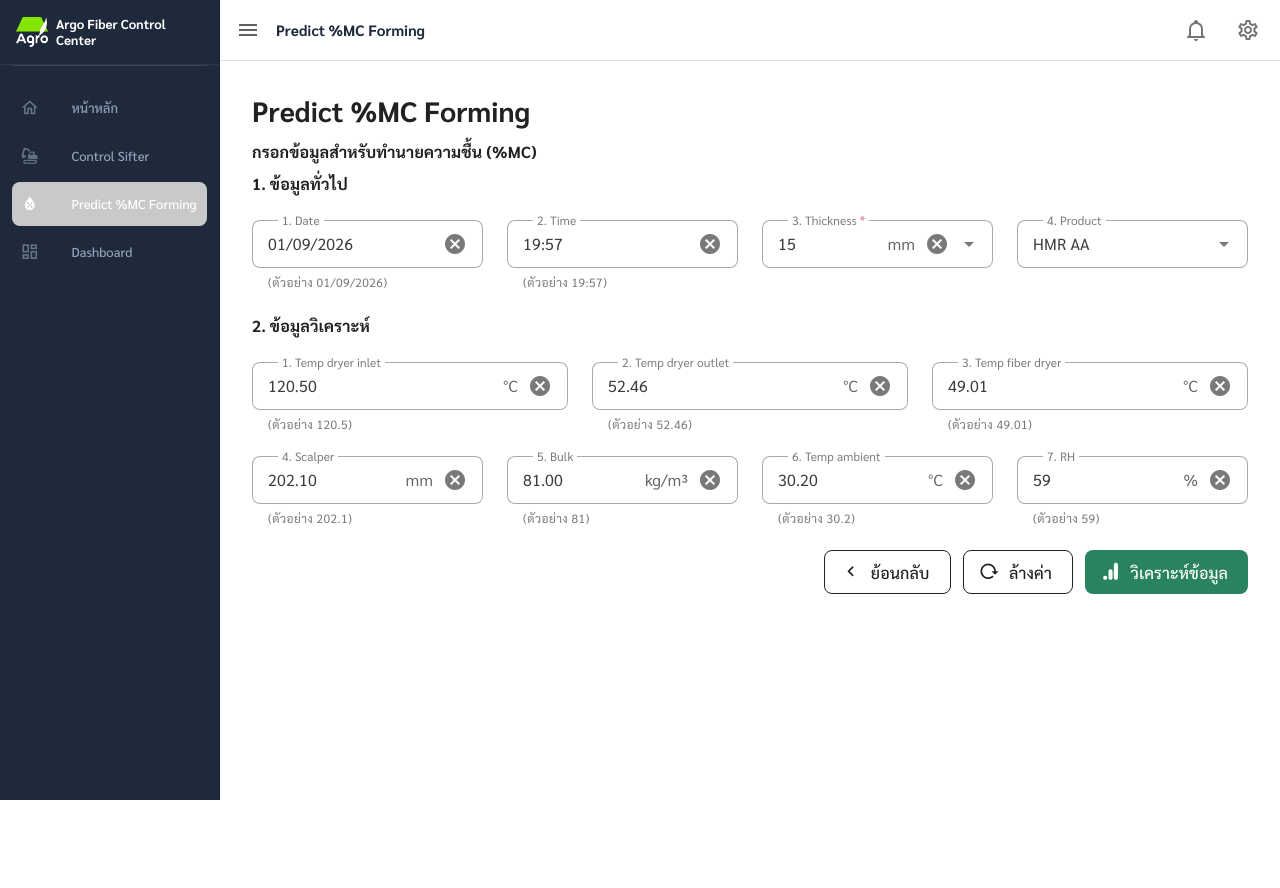
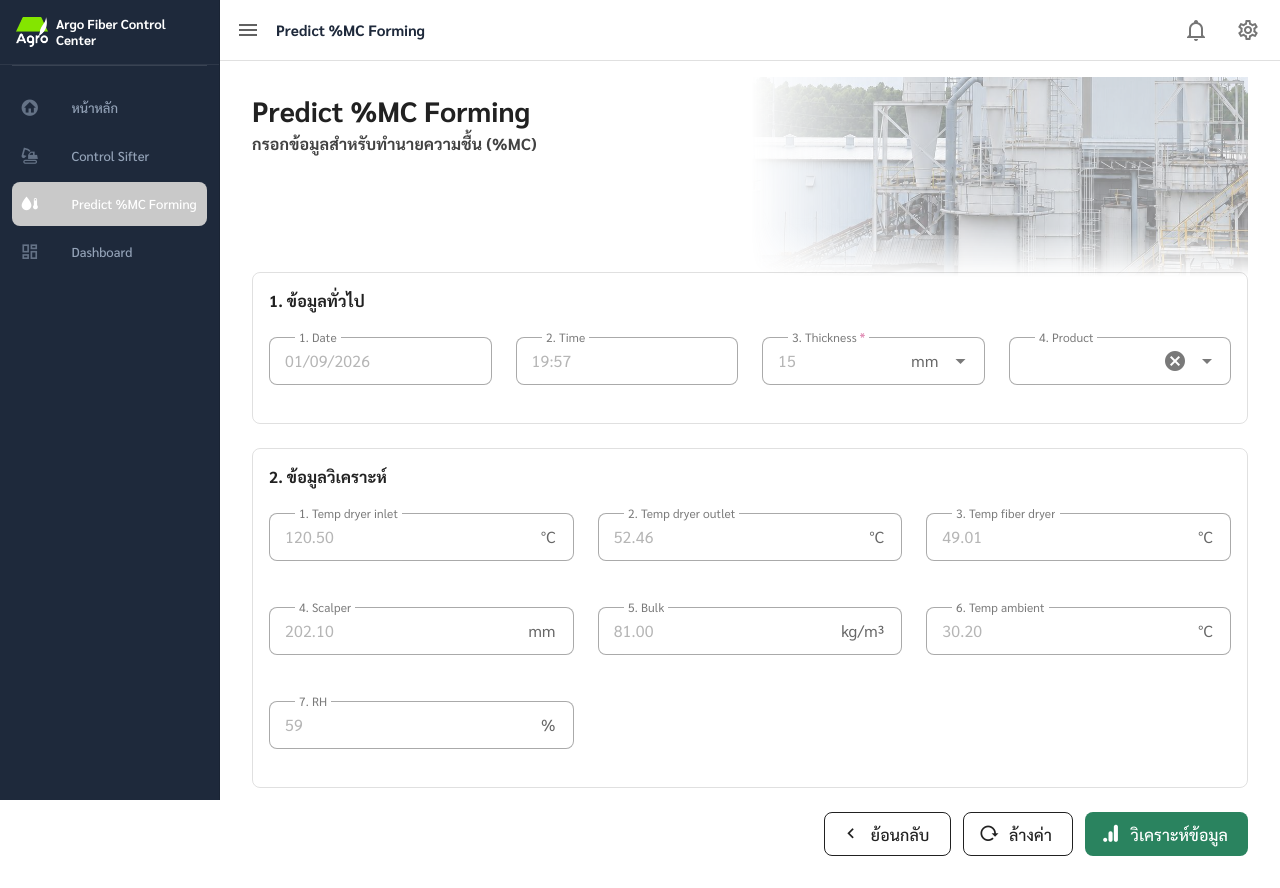
Before and after one commit to SOMDOi555/Project-Bank, a Vue app: page /predict-mc in a window 1280 px wide. Before the commit the page ends 800 px from the top, so only its background shows below. Built offline with nearby package versions, Linux system fonts and the light colour scheme; a small style sheet from the web is missing.

Commit message:
feat: implement sifter control and prediction module UI components with routing

```diff
--- a/src/App.vue
+++ b/src/App.vue
@@ -87,7 +87,7 @@ const router = useRouter();
 const menuItems = [
   {
     title: "หน้าหลัก",
-    icon: "mdi-home-outline",
+    icon: "mdi-home-circle",
     to: "/",
     parent: null,
   },
@@ -99,7 +99,7 @@ const menuItems = [
   },
   {
     title: "Predict %MC Forming",
-    icon: "mdi-water-percent",
+    icon: "mdi-water-thermometer",
     to: "/predict-mc",
     parent: null,
   },
--- a/src/components/PredictMCForm.vue
+++ b/src/components/PredictMCForm.vue
@@ -1,26 +1,39 @@
 <template>
-  <div class="predict-mc-form-view">
-    <!-- Header -->
-    <div class="text-headline-medium font-weight-bold mb-3">
-      Predict %MC Forming
-    </div>
-    <div class="text-title-medium font-weight-bold mb-2">
-      กรอกข้อมูลสำหรับทำนายความชื้น (%MC)
+  <div>
+    <!-- Header Section (สไตล์เดียวกับหน้า index พร้อมภาพโรงงานและ Opacity) -->
+    <div class="welcome-section">
+      <!-- ภาพโรงงานพื้นหลัง พร้อมปรับ Opacity และเฟดขอบเนียนตามแบบหน้า index -->
+      <div class="factory-bg-container">
+        <img src="/factory2.jpg" alt="MDF Factory Plant" class="factory-img" />
+      </div>
+
+      <v-row align="center" justify="space-between" class="welcome-content">
+        <v-col cols="12" md="8" lg="7">
+          <div
+            class="text-headline-medium font-weight-bold text-grey-darken-4 mb-1"
+          >
+            Predict %MC Forming
+          </div>
+          <div
+            class="text-title-medium font-weight-bold text-grey-darken-3 mb-2"
+          >
+            กรอกข้อมูลสำหรับทำนายความชื้น (%MC)
+          </div>
+        </v-col>
+      </v-row>
     </div>
 
     <!-- หมวดที่ 1: ข้อมูลทั่วไป (ไม่มี Badge ตามคำขอ) -->
-    <div class="mb-6">
+    <div class="mb-6 border rounded-lg pa-4">
       <v-row class="mb-1">
         <v-col cols="12">
-          <div class="text-title-medium font-weight-bold">
-            1. ข้อมูลทั่วไป
-          </div>
+          <div class="text-title-medium font-weight-bold">1. ข้อมูลทั่วไป</div>
         </v-col>
       </v-row>
 
       <v-row>
         <!-- 1. Date -->
-        <v-col cols="12" sm="6" md="3">
+        <v-col cols="12" md="3">
           <v-menu
             v-model="dateMenu"
             :close-on-content-click="false"
@@ -36,7 +49,6 @@
                 variant="outlined"
                 density="comfortable"
                 rounded="lg"
-                hint="(ตัวอย่าง 01/09/2026)"
                 persistent-hint
                 clearable
                 v-bind="props"
@@ -51,7 +63,7 @@
         </v-col>
 
         <!-- 2. Time -->
-        <v-col cols="12" sm="6" md="3">
+        <v-col cols="12" md="3">
           <v-text-field
             v-model="formData.time"
             label="2. Time"
@@ -60,14 +72,13 @@
             variant="outlined"
             density="comfortable"
             rounded="lg"
-            hint="(ตัวอย่าง 19:57)"
             persistent-hint
             clearable
           />
         </v-col>
 
         <!-- 3. Thickness (Required *) -->
-        <v-col cols="12" sm="6" md="3">
+        <v-col cols="12" md="3">
           <v-select
             v-model="formData.thickness"
             :items="thicknessOptions"
@@ -81,28 +92,33 @@
             :rules="[(v) => !!v || 'กรุณาเลือก Thickness']"
           >
             <template #label>
-              <span>3. Thickness <span class="text-error font-weight-bold">*</span></span>
+              <span
+                >3. Thickness
+                <span class="text-error font-weight-bold">*</span></span
+              >
             </template>
           </v-select>
         </v-col>
 
-        <!-- 4. Product (Fix) -->
-        <v-col cols="12" sm="6" md="3">
+        <!-- 4. Product -->
+        <v-col cols="12" md="3">
           <v-select
             v-model="formData.product"
             :items="productOptions"
             label="4. Product"
+            placeholder="HMR AA"
+            persistent-placeholder
             variant="outlined"
             density="comfortable"
             rounded="lg"
-            readonly
+            clearable
           />
         </v-col>
       </v-row>
     </div>
 
     <!-- หมวดที่ 2: ข้อมูลวิเคราะห์ (ไม่มี Badge ตามคำขอ) -->
-    <div class="mb-6">
+    <div class="mb-6 border rounded-lg pa-4">
       <v-row class="mb-1">
         <v-col cols="12">
           <div class="text-title-medium font-weight-bold">
@@ -114,7 +130,7 @@
       <!-- Row 1: Temp Dryer Inputs (3 คอลัมน์) -->
       <v-row>
         <!-- 1. Temp dryer inlet -->
-        <v-col cols="12" sm="6" md="4">
+        <v-col cols="12" md="4">
           <v-text-field
             v-model="formData.tempDryerInlet"
             type="number"
@@ -126,14 +142,13 @@
             density="comfortable"
             rounded="lg"
             suffix="°C"
-            hint="(ตัวอย่าง 120.5)"
             persistent-hint
             clearable
           />
         </v-col>
 
         <!-- 2. Temp dryer outlet -->
-        <v-col cols="12" sm="6" md="4">
+        <v-col cols="12" md="4">
           <v-text-field
             v-model="formData.tempDryerOutlet"
             type="number"
@@ -145,14 +160,13 @@
             density="comfortable"
             rounded="lg"
             suffix="°C"
-            hint="(ตัวอย่าง 52.46)"
             persistent-hint
             clearable
           />
         </v-col>
 
         <!-- 3. Temp fiber dryer -->
-        <v-col cols="12" sm="6" md="4">
+        <v-col cols="12" md="4">
           <v-text-field
             v-model="formData.tempFiberDryer"
             type="number"
@@ -164,7 +178,6 @@
             density="comfortable"
             rounded="lg"
             suffix="°C"
-            hint="(ตัวอย่าง 49.01)"
             persistent-hint
             clearable
           />
@@ -174,7 +187,7 @@
       <!-- Row 2: Scalper, Bulk, Ambient, RH (4 คอลัมน์) -->
       <v-row>
         <!-- 4. Scalper -->
-        <v-col cols="12" sm="6" md="3">
+        <v-col cols="12" md="4">
           <v-text-field
             v-model="formData.scalper"
             type="number"
@@ -186,14 +199,13 @@
             density="comfortable"
             rounded="lg"
             suffix="mm"
-            hint="(ตัวอย่าง 202.1)"
             persistent-hint
             clearable
           />
         </v-col>
 
         <!-- 5. Bulk -->
-        <v-col cols="12" sm="6" md="3">
+        <v-col cols="12" md="4">
           <v-text-field
             v-model="formData.bulk"
             type="number"
@@ -205,14 +217,13 @@
             density="comfortable"
             rounded="lg"
             suffix="kg/m³"
-            hint="(ตัวอย่าง 81)"
             persistent-hint
             clearable
           />
         </v-col>
 
         <!-- 6. Temp ambient -->
-        <v-col cols="12" sm="6" md="3">
+        <v-col cols="12" md="4">
           <v-text-field
             v-model="formData.tempAmbient"
             type="number"
@@ -224,14 +235,14 @@
             density="comfortable"
             rounded="lg"
             suffix="°C"
-            hint="(ตัวอย่าง 30.2)"
             persistent-hint
             clearable
           />
         </v-col>
-
+      </v-row>
+      <v-row>
         <!-- 7. RH -->
-        <v-col cols="12" sm="6" md="3">
+        <v-col cols="12" md="4">
           <v-text-field
             v-model="formData.rh"
             type="number"
@@ -243,7 +254,6 @@
             density="comfortable"
             rounded="lg"
             suffix="%"
-            hint="(ตัวอย่าง 59)"
             persistent-hint
             clearable
           />
@@ -251,13 +261,17 @@
       </v-row>
     </div>
 
-    <!-- ปุ่ม Action ด้านล่างขวา (Responsive) -->
+    <!-- ปุ่ม Action: Responsive เต็มจอบนมือถือ / กะทัดรัดชิดขวาบนคอม -->
     <v-row class="mt-4">
-      <v-col cols="12" class="d-flex justify-end flex-wrap ga-3">
+      <v-col
+        cols="12"
+        class="d-flex flex-column flex-sm-row justify-sm-end ga-3"
+      >
         <v-btn
           variant="outlined"
           rounded="lg"
           size="large"
+          class="w-100 w-sm-auto"
           prepend-icon="mdi-chevron-left"
           @click="emit('back')"
         >
@@ -267,6 +281,7 @@
           variant="outlined"
           rounded="lg"
           size="large"
+          class="w-100 w-sm-auto"
           prepend-icon="mdi-reload"
           @click="resetForm"
         >
@@ -276,7 +291,7 @@
           variant="flat"
           rounded="lg"
           size="large"
-          class="bg-primary"
+          class="bg-primary w-100 w-sm-auto"
           prepend-icon="mdi-google-analytics"
           @click="handleSubmit"
         >
@@ -288,10 +303,26 @@
 </template>
 
 <script setup lang="ts">
-import { ref, computed } from "vue";
+import { ref, computed, onMounted, onUnmounted } from "vue";
 import { useSwal } from "@/plugins/sweetalert";
 import { calculateMCFromFormData, formatMC } from "@/utils/predictMC";
 import type { PredictMCFormData } from "@/types/predictMC";
+
+// นาฬิกาแสดงเวลาปัจจุบันสำหรับ Status Bar
+const currentTime = ref("");
+const updateTime = () => {
+  const now = new Date();
+  currentTime.value = now.toLocaleTimeString("th-TH", {
+    hour: "2-digit",
+    minute: "2-digit",
+  });
+};
+
+onMounted(() => {
+  updateTime();
+  const timer = setInterval(updateTime, 1000);
+  onUnmounted(() => clearInterval(timer));
+});
 
 const emit = defineEmits<{
   (e: "back"): void;
@@ -322,19 +353,19 @@ const onDateSelected = (val: unknown) => {
 // ค่าเริ่มต้นของฟอร์ม (ตั้งค่าตัวอย่างตามรูปภาพ)
 const initialFormData: PredictMCFormData = {
   // 1. ข้อมูลทั่วไป
-  date: "01/09/2026",
-  time: "19:57",
-  thickness: 15,
-  product: "HMR AA",
+  date: "",
+  time: "",
+  thickness: null,
+  product: "",
 
   // 2. ข้อมูลวิเคราะห์
-  tempDryerInlet: "120.50",
-  tempDryerOutlet: "52.46",
-  tempFiberDryer: "49.01",
-  scalper: "202.10",
-  bulk: "81.00",
-  tempAmbient: "30.20",
-  rh: "59",
+  tempDryerInlet: "",
+  tempDryerOutlet: "",
+  tempFiberDryer: "",
+  scalper: "",
+  bulk: "",
+  tempAmbient: "",
+  rh: "",
 };
 
 const formData = ref<PredictMCFormData>({ ...initialFormData });
@@ -362,7 +393,7 @@ const resetForm = () => {
     date: "",
     time: "",
     thickness: null,
-    product: "HMR AA",
+    product: "",
     tempDryerInlet: "",
     tempDryerOutlet: "",
     tempFiberDryer: "",
@@ -371,15 +402,140 @@ const resetForm = () => {
     tempAmbient: "",
     rh: "",
   };
-  swal.toast("ล้างค่าเรียบร้อย", "info");
+  swal.toast("ล้างค่าเรียบร้อย", "success");
+};
+
+// ตรวจสอบความถูกต้องและครบถ้วนของข้อมูล
+const validateForm = (): boolean => {
+  if (!formData.value.date) {
+    swal.warning("แจ้งเตือน", "กรุณากรอก Date (วันที่)");
+    return false;
+  }
+  if (!formData.value.time) {
+    swal.warning("แจ้งเตือน", "กรุณากรอก Time (เวลา)");
+    return false;
+  }
+  if (!formData.value.thickness) {
+    swal.warning("แจ้งเตือน", "กรุณาเลือก Thickness");
+    return false;
+  }
+  if (!formData.value.product) {
+    swal.warning("แจ้งเตือน", "กรุณาเลือก Product");
+    return false;
+  }
+  if (!formData.value.tempDryerInlet) {
+    swal.warning("แจ้งเตือน", "กรุณากรอก Temp dryer inlet");
+    return false;
+  }
+  if (!formData.value.tempDryerOutlet) {
+    swal.warning("แจ้งเตือน", "กรุณากรอก Temp dryer outlet");
+    return false;
+  }
+  if (!formData.value.tempFiberDryer) {
+    swal.warning("แจ้งเตือน", "กรุณากรอก Temp fiber dryer");
+    return false;
+  }
+  if (!formData.value.scalper) {
+    swal.warning("แจ้งเตือน", "กรุณากรอก Scalper");
+    return false;
+  }
+  if (!formData.value.bulk) {
+    swal.warning("แจ้งเตือน", "กรุณากรอก Bulk");
+    return false;
+  }
+  if (!formData.value.tempAmbient) {
+    swal.warning("แจ้งเตือน", "กรุณากรอก Temp ambient");
+    return false;
+  }
+  if (!formData.value.rh) {
+    swal.warning("แจ้งเตือน", "กรุณากรอก RH");
+    return false;
+  }
+  return true;
 };
 
 // ส่งข้อมูลวิเคราะห์
 const handleSubmit = () => {
-  if (!formData.value.thickness) {
-    swal.warning("กรุณากรอกข้อมูล", "กรุณาเลือก Thickness ก่อนทำการวิเคราะห์");
+  if (!validateForm()) {
     return;
   }
   emit("submit", { ...formData.value }, predictedMC.value);
 };
 </script>
+
+<style scoped>
+.welcome-section {
+  position: relative;
+  min-height: 180px;
+}
+
+.welcome-content {
+  position: relative;
+  z-index: 1;
+}
+
+.factory-bg-container {
+  position: absolute;
+  top: -15px;
+  right: 0;
+  width: 50%;
+  max-width: 540px;
+  height: calc(100% + 20px);
+  pointer-events: none;
+  z-index: 0;
+  overflow: hidden;
+}
+
+.factory-img {
+  width: 100%;
+  height: 100%;
+  object-fit: cover;
+  object-position: center 65%;
+  opacity: 0.45;
+  -webkit-mask-image:
+    linear-gradient(to right, transparent 0%, rgba(0, 0, 0, 1) 35%),
+    linear-gradient(to top, transparent 0%, rgba(0, 0, 0, 1) 25%);
+  mask-image:
+    linear-gradient(to right, transparent 0%, rgba(0, 0, 0, 1) 35%),
+    linear-gradient(to top, transparent 0%, rgba(0, 0, 0, 1) 25%);
+  -webkit-mask-composite: source-in;
+  mask-composite: intersect;
+}
+
+.green-wave-accent {
+  position: absolute;
+  bottom: 0;
+  right: 0;
+  width: 65%;
+  height: 100%;
+  pointer-events: none;
+  z-index: 1;
+}
+
+.floating-leaf {
+  position: absolute;
+  pointer-events: none;
+  z-index: 2;
+  opacity: 0.7;
+}
+
+.leaf-1 {
+  top: 35%;
+  left: 25%;
+  transform: rotate(-20deg);
+}
+
+.leaf-2 {
+  top: 60%;
+  left: 15%;
+  transform: rotate(40deg);
+  opacity: 0.55;
+}
+
+@media (max-width: 768px) {
+  .factory-bg-container {
+    width: 65%;
+    opacity: 0.35;
+  }
+}
+</style>
--- a/src/pages/index.vue
+++ b/src/pages/index.vue
@@ -26,7 +26,7 @@
               Fiber Control Center
             </div>
             <p
-              class="text-body-1 text-grey-darken-1 mb-4"
+              class="text-title-medium text-grey-darken-3 mb-4"
               style="max-width: 620px; line-height: 1.6"
             >
               ศูนย์รวมเครื่องมือสำหรับควบคุม วิเคราะห์ และคาดการณ์
@@ -118,7 +118,7 @@
           >
             <!-- กล่องแสดงรูปทรงกลม -->
             <div class="card-media-wrapper mb-5">
-              <div class="card-circle bg-pink-lighten-5">
+              <div class="card-circle bg-green-lighten-5">
                 <img src="/MC.png" alt="Predict %MC Forming" class="card-img" />
               </div>
             </div>
@@ -162,7 +162,7 @@
           >
             <!-- กล่องแสดงรูปทรงกลม -->
             <div class="card-media-wrapper mb-5">
-              <div class="card-circle bg-amber-lighten-5">
+              <div class="card-circle bg-green-lighten-5">
                 <img src="/kuster.png" alt="Kuster Press" class="card-img" />
               </div>
             </div>
--- a/src/pages/sifter.vue
+++ b/src/pages/sifter.vue
@@ -1,11 +1,21 @@
 <template>
   <v-container fluid class="pa-6 pa-md-8">
-    <!-- หน้าฟอร์มควบคุมและวิเคราะห์ข้อมูล Sifter -->
-    <AnalysisForm
-      :machine="machineInfo"
-      @back="goBack"
-      @submit="handleAnalyze"
-    />
+    <transition name="fade" mode="out-in">
+      <!-- 1. หน้าฟอร์มควบคุมและวิเคราะห์ข้อมูล Sifter -->
+      <AnalysisForm
+        v-if="!showResult"
+        :machine="machineInfo"
+        @back="goBack"
+        @submit="handleAnalyze"
+      />
+
+      <!-- 2. หน้าแสดงผลลัพธ์ -->
+      <AnalysisResult
+        v-else
+        :result="analysisResult"
+        @back="handleBackToForm"
+      />
+    </transition>
 
     <!-- Loading Overlay สำหรับการประมวลผล -->
     <LoadingOverlay v-model="isAnalyzing" />
@@ -17,11 +27,14 @@ import { ref } from "vue";
 import { useRouter } from "vue-router";
 import LoadingOverlay from "@/components/LoadingOverlay.vue";
 import AnalysisForm from "@/components/AnalysisForm.vue";
+import AnalysisResult from "@/components/AnalysisResult.vue";
 import { analyzeSifter } from "@/utils/sifter";
 import type { Machine, AnalysisFormData, SifterAnalysisResult } from "@/types/machine";
 
 const router = useRouter();
 const isAnalyzing = ref(false);
+const showResult = ref(false);
+const analysisResult = ref<SifterAnalysisResult | null>(null);
 
 const machineInfo: Machine = {
   id: 1,
@@ -33,6 +46,11 @@ const machineInfo: Machine = {
 // กดย้อนกลับไปหน้าแรก (Home Portal)
 const goBack = () => {
   router.push("/");
+};
+
+// กลับจากหน้าแสดงผลลัพธ์มาที่ฟอร์ม
+const handleBackToForm = () => {
+  showResult.value = false;
 };
 
 // ส่งข้อมูลวิเคราะห์
@@ -49,7 +67,7 @@ const handleAnalyze = async (data: AnalysisFormData) => {
 
   const sifterResult = analyzeSifter(weight, volume, circulate, pressure);
 
-  const analysisResult: SifterAnalysisResult = {
+  analysisResult.value = {
     machine: machineInfo,
     formData: data,
     analyzedAt: new Date().toISOString(),
@@ -60,7 +78,18 @@ const handleAnalyze = async (data: AnalysisFormData) => {
     recommendedControlSifter: sifterResult.recommendedControlSifter,
   };
 
-  sessionStorage.setItem("analysisResult", JSON.stringify(analysisResult));
-  router.push("/analysis-result");
+  showResult.value = true;
 };
 </script>
+
+<style scoped>
+.fade-enter-active,
+.fade-leave-active {
+  transition: opacity 0.2s ease;
+}
+
+.fade-enter-from,
+.fade-leave-to {
+  opacity: 0;
+}
+</style>
--- a/src/router/index.ts
+++ b/src/router/index.ts
@@ -23,11 +23,6 @@ const router = createRouter({
       name: 'PredictMC',
       component: () => import('@/pages/predict-mc.vue'),
     },
-    {
-      path: '/analysis-result',
-      name: 'AnalysisResult',
-      component: () => import('@/pages/analysis-result.vue'),
-    },
   ],
 })
 
```
